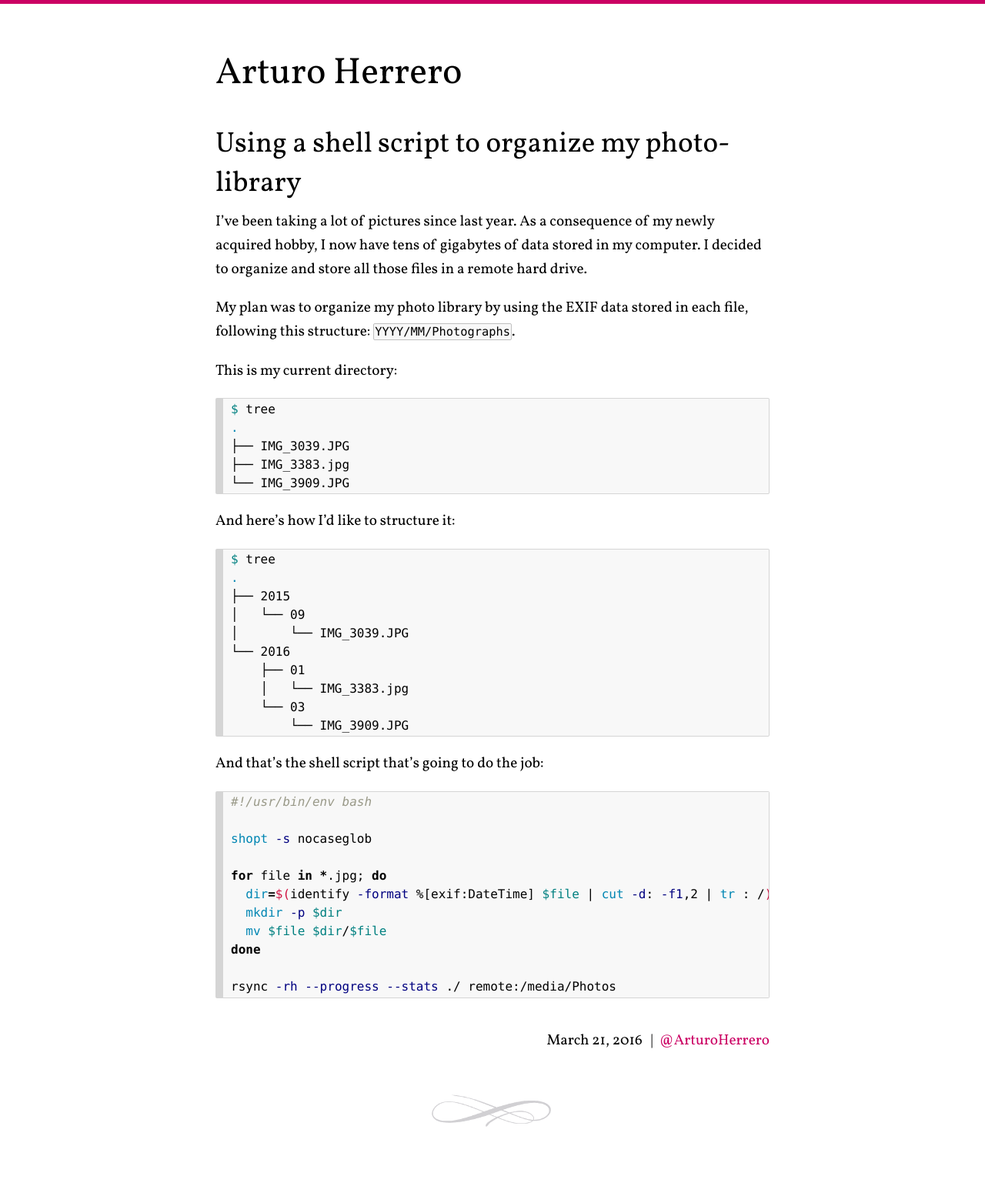
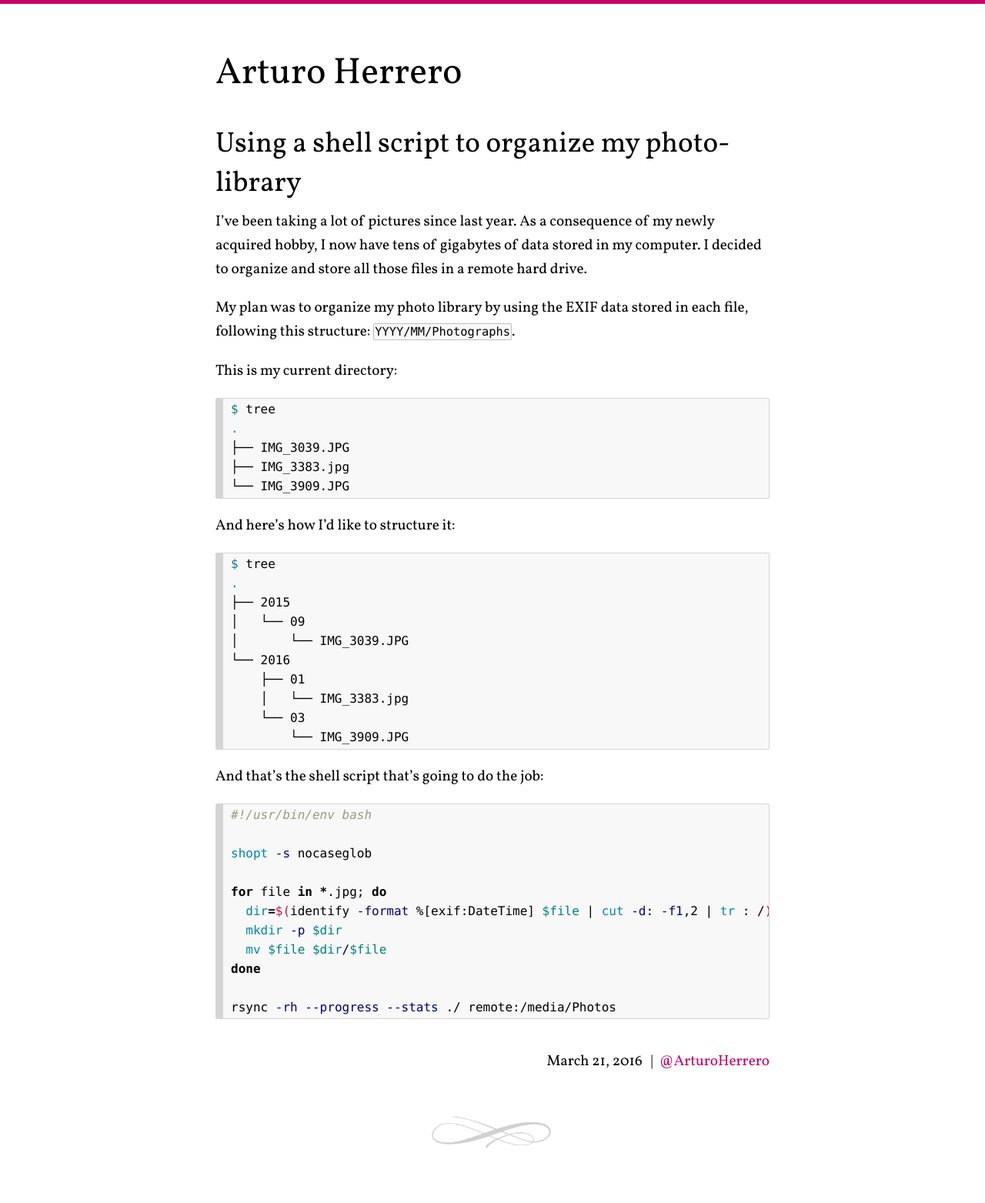
Before and after one commit to arturoherrero/arturoherrero.com, a Jekyll site: the page built from _articles/2016-03-21-using-a-shell-script-to-organize-my-photo-library.md, in a window 1280 px wide. Shown: the whole page at 77% size. Built offline with Jekyll 4.4.1, drawn with Linux system fonts in a browser that asks for light colours; before the commit the page ends 1535 px from its top, so only the background shows below that.

Commit message:
Fix style after removing Normalize.css (6e2c991)

```diff
--- a/assets/css/main.scss
+++ b/assets/css/main.scss
@@ -228,6 +228,10 @@
   overflow: auto;
 }
 
+/**
+ * Prevent `sub` and `sup` elements from affecting the line height in
+ * all browsers.
+ */
 sub, sup {
   line-height: 0;
   font-size: 75%;
@@ -441,3 +445,12 @@
     margin: 0;
   }
 }
+
+/**
+ * 1. Correct the inheritance and scaling of font size in all browsers.
+ * 2. Correct the odd `em` font sizing in all browsers.
+ */
+pre {
+  font-family: monospace, monospace; /* 1 */
+  font-size: 1em; /* 2 */
+}
```
